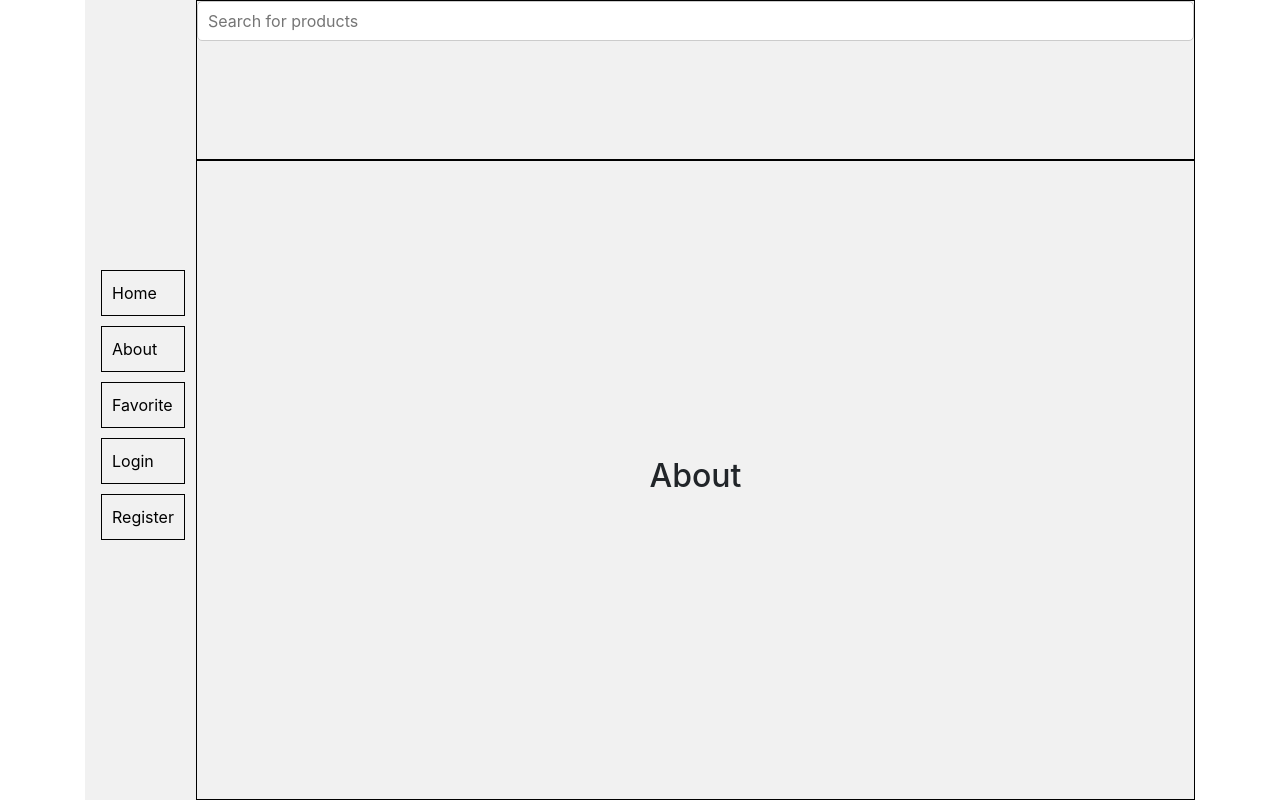
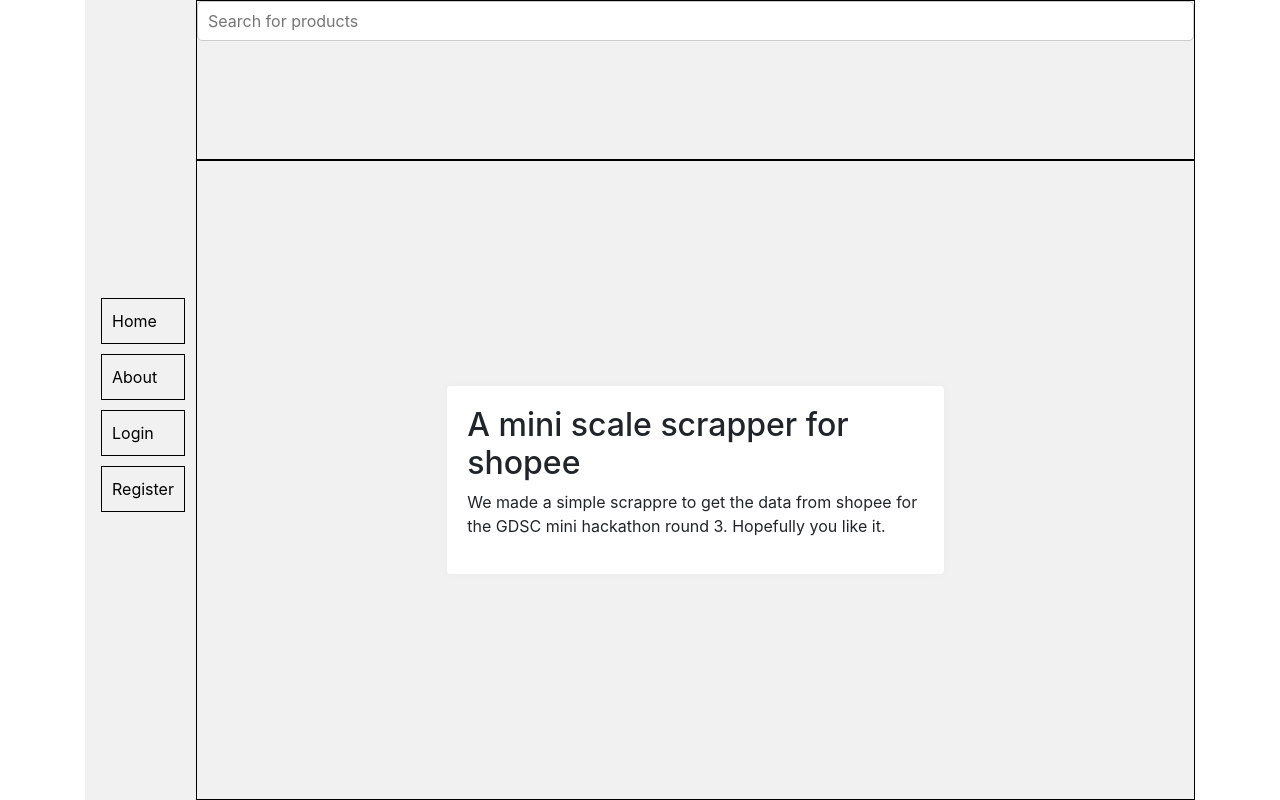
Before and after one commit to tpSpace/sale-scrapper, a React (Vite) app: page /about in a window 1280 px wide. Built offline with nearby package versions, Linux system fonts and the light colour scheme.

Commit message:
Add about content

```diff
--- a/src/components/sidebar/sidebar.jsx
+++ b/src/components/sidebar/sidebar.jsx
@@ -14,10 +14,13 @@
         <div className="sidebar">
             <Link to="/">Home</Link>
             <Link to="/about">About</Link>
-            <Link to="/favorite">Favorite</Link>
+
             <Link to="/login">Login</Link>
             {isUserLoggedIn ? (
-                <Link to="/" onClick={removeToken}>Logout</Link>
+                <>
+                    <Link to="/favorite">Favorite</Link>
+                    <Link to="/" onClick={removeToken}>Logout</Link>
+                </>
             ) : (
                 <Link to="/register">Register</Link>
             )}
--- a/src/pages/about/about.jsx
+++ b/src/pages/about/about.jsx
@@ -1,10 +1,16 @@
 import Structure from "../../components/structure/structure"
+import "./index.css"
 
-export default function about() {
+export default function About() {
   return (
     <div>
       <Structure>
-        <h2>About</h2>
+        <div className="about">
+          <h2>A mini scale scrapper for shopee</h2>
+          <p>
+            We made a simple scrappre to get the data from shopee for the GDSC mini hackathon round 3. Hopefully you like it.
+          </p>
+        </div>
       </Structure>
     </div>
   )
--- /dev/null
+++ b/src/pages/about/index.css
@@ -0,0 +1,15 @@
+.about {
+    background-color: #fff;
+    padding: 20px;
+    border-radius: 4px;
+    margin-bottom: 20px;
+    box-shadow: 0 0 14px 0 rgba(0, 0, 0, 0.02);
+    border: 1px solid #eee;
+    overflow: hidden;
+    width: 50%;
+    margin: 0 auto;
+}
+
+.about:hover {
+    box-shadow: 0 0 14px 0 rgba(0, 0, 0, 0.1);
+}
--- a/src/pages/login/login.jsx
+++ b/src/pages/login/login.jsx
@@ -24,7 +24,7 @@
                 console.log(e);
                 localStorage.setItem("token", res.data.token);
                 alert("You login successfully");
-                // window.location.href = "/";
+                window.location.href = "/";
             }
         }).catch((err)=>{
             console.error(err)
```
